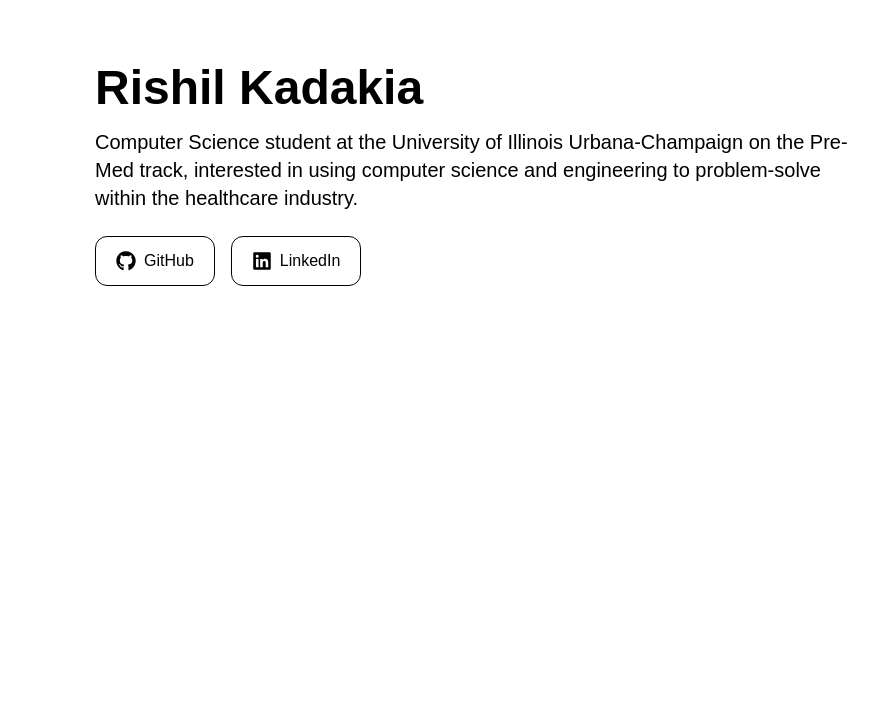
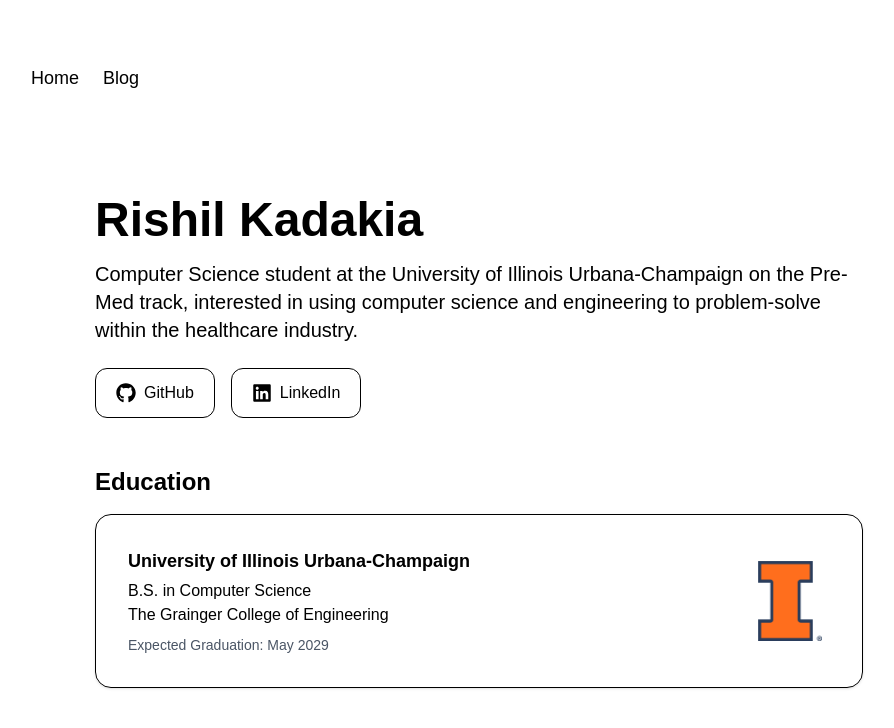
Before and after one commit to rishilkadakia/rishilkadakia.github.io, a Next.js app: page / in a window 1280 px wide. Shown: the top 728 px of the page, without its empty margins (161-1055 px from the left). Built offline with nearby package versions, Linux system fonts and the light colour scheme.

Commit message:
Updated hompage UI and added blog page

```diff
--- /dev/null
+++ b/app/blog/page.tsx
@@ -0,0 +1,24 @@
+export default function BlogPage() {
+  return (
+    <main className="min-h-screen bg-white text-black px-6 py-16">
+      <section className="max-w-3xl mx-auto">
+        <h1 className="text-4xl font-bold mb-6">Blog</h1>
+
+        <p className="text-lg leading-8 mb-8">
+          ...
+        </p>
+
+        <div className="space-y-6">
+          <article className="border rounded-2xl p-6">
+            <h2 className="text-2xl font-semibold mb-2">
+              Coming Soon
+            </h2>
+            <p className="text-base leading-7">
+              ...
+            </p>
+          </article>
+        </div>
+      </section>
+    </main>
+  );
+}
--- a/app/layout.tsx
+++ b/app/layout.tsx
@@ -1,33 +1,38 @@
-import type { Metadata } from "next";
-import { Geist, Geist_Mono } from "next/font/google";
 import "./globals.css";
+import Link from "next/link";
 
-const geistSans = Geist({
-  variable: "--font-geist-sans",
-  subsets: ["latin"],
-});
-
-const geistMono = Geist_Mono({
-  variable: "--font-geist-mono",
-  subsets: ["latin"],
-});
-
-export const metadata: Metadata = {
-  title: "Create Next App",
-  description: "Generated by create next app",
+export const metadata = {
+  title: "Rishil Kadakia",
+  description: "Personal website",
 };
 
 export default function RootLayout({
   children,
-}: Readonly<{
+}: {
   children: React.ReactNode;
-}>) {
+}) {
   return (
-    <html
-      lang="en"
-      className={`${geistSans.variable} ${geistMono.variable} h-full antialiased`}
-    >
-      <body className="min-h-full flex flex-col">{children}</body>
+    <html lang="en">
+      <body>
+        <main className="min-h-screen bg-white text-black px-6 py-16">
+          <section className="max-w-4xl mx-auto">
+
+            {/* NAVBAR */}
+            <nav className="flex gap-6 mb-10 text-lg">
+              <Link href="/" className="hover:underline">
+                Home
+              </Link>
+              <Link href="/blog" className="hover:underline">
+                Blog
+              </Link>
+            </nav>
+
+            {/* PAGE CONTENT */}
+            {children}
+
+          </section>
+        </main>
+      </body>
     </html>
   );
 }
--- a/app/page.tsx
+++ b/app/page.tsx
@@ -1,4 +1,7 @@
+import Link from "next/link";
 import { FaGithub, FaLinkedin } from "react-icons/fa";
+
+// Shift + Alt + F for Fixing Indentation
 
 export default function Home() {
   return (
@@ -34,7 +37,34 @@ export default function Home() {
             LinkedIn
           </a>
         </div>
+
+        <section className="mt-12 mb-10">
+          <h2 className="text-2xl font-semibold mb-4">Education</h2>
+
+          <div className="border rounded-2xl p-8 shadow-sm flex items-center justify-between">
+
+            {/* LEFT SIDE (TEXT) */}
+            <div>
+              <p className="text-lg font-semibold">
+                University of Illinois Urbana-Champaign
+              </p>
+              <p className="text-base mt-1">B.S. in Computer Science</p>
+              <p className="text-base">The Grainger College of Engineering</p>
+              <p className="text-sm text-gray-600 mt-2">
+                Expected Graduation: May 2029
+              </p>
+            </div>
+
+            {/* RIGHT SIDE (LOGO) */}
+            <img
+              src="/uiuc.png"
+              alt="UIUC logo"
+              className="w-20 h-20 object-contain ml-6 opacity-90"
+            />
+          </div>
+        </section>
       </section>
+
     </main>
   );
 }
```
Also changed, not shown: public/uiuc.png (added).
